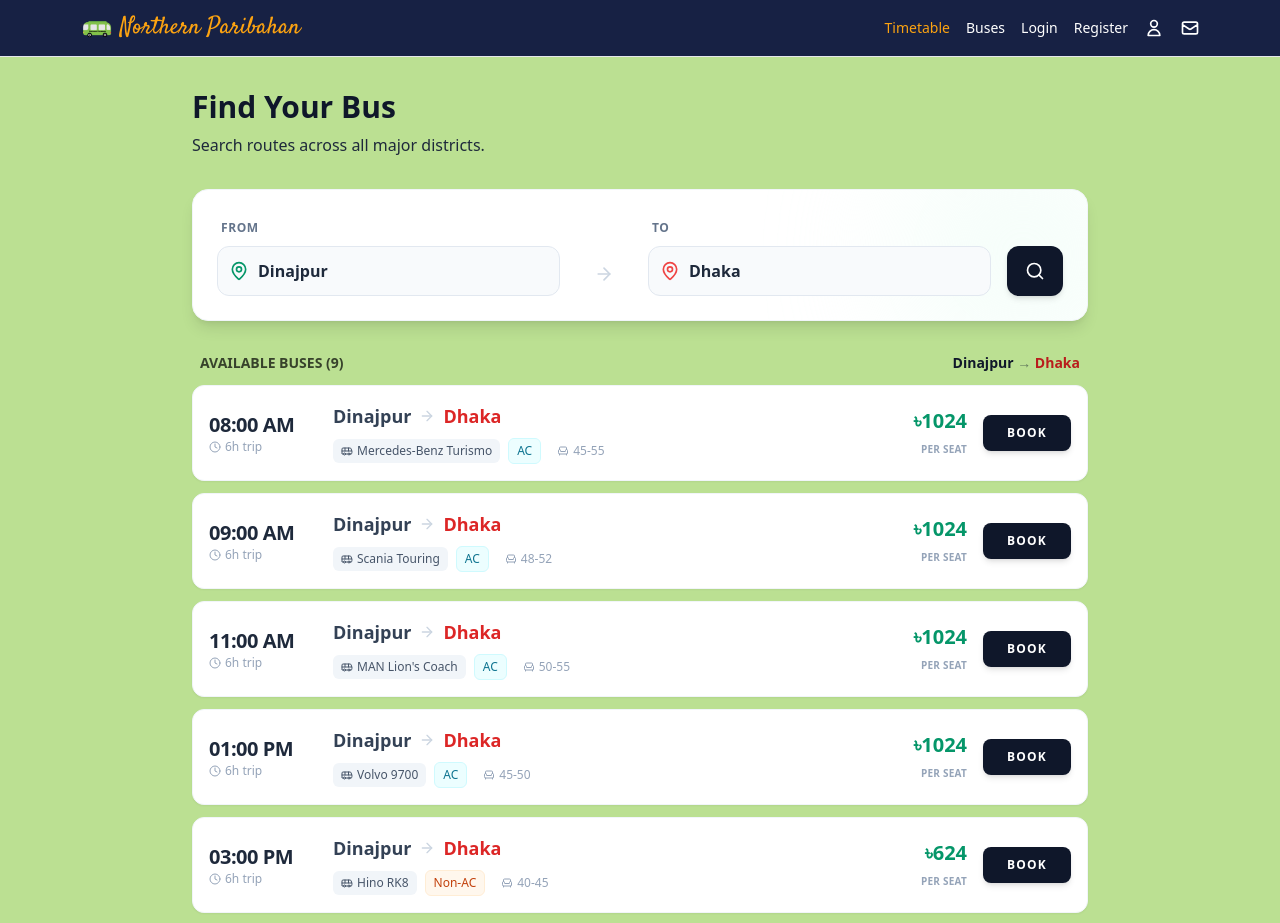
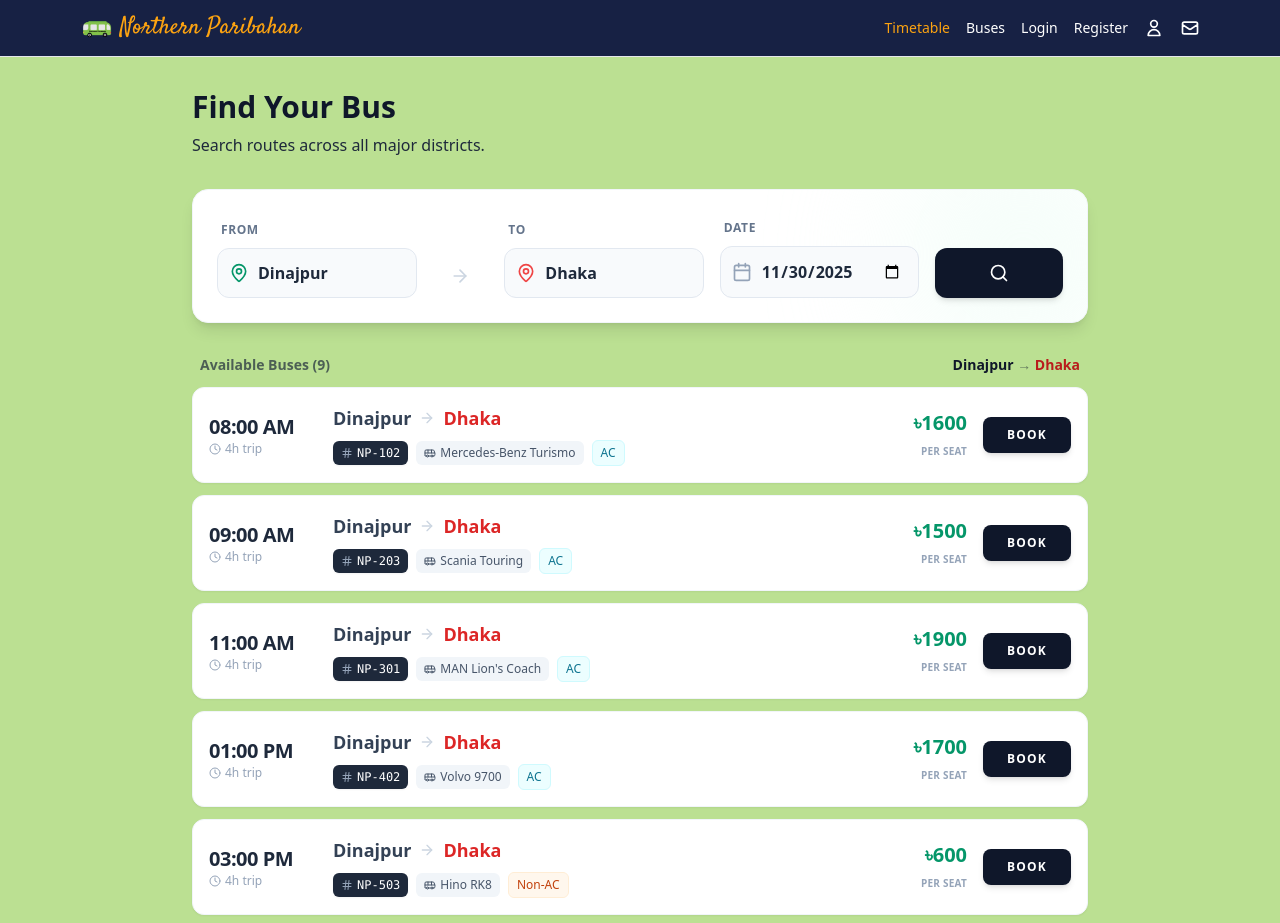
Before and after one commit to uzicodes/Northern-Paribahan, a Next.js app in the folder frontend/: page /timetable in a window 1280 px wide. Shown: the top 923 px of the page. Built offline with nearby package versions, Linux system fonts and the light colour scheme.

Commit message:
feat(schedule): implement deterministic fleet rotation and date-based scheduling
- Implemented a date-based rotation algorithm to assign specific bus units (e.g., NP-101) to trips.
- Enforced a 3-day rotation cycle for the 18-bus fleet to guarantee vehicle rest periods.

```diff
--- a/frontend/app/timetable/page.tsx
+++ b/frontend/app/timetable/page.tsx
@@ -1,9 +1,8 @@
 "use client";
 
-import React, { useState, useEffect, useCallback } from "react";
-import { useSearchParams } from "next/navigation";
+import React, { useState, useEffect } from "react";
 import { motion, AnimatePresence } from "framer-motion";
-import { Clock, ArrowRight, Bus, Armchair, MapPin, Search, AlertCircle } from "lucide-react";
+import { Clock, ArrowRight, Bus, Armchair, MapPin, Search, AlertCircle, Hash, Calendar } from "lucide-react";
 
 // --- Constants ---
 const CITIES = [
@@ -18,7 +17,6 @@ const CITIES = [
   "Cox's Bazar",
 ];
 
-// Routes that are "too close" or invalid
 const INVALID_ROUTES = [
   { from: "Khulna", to: "Barisal" },
   { from: "Barisal", to: "Khulna" },
@@ -26,18 +24,56 @@ const INVALID_ROUTES = [
   { from: "Cox's Bazar", to: "Chittagong" },
 ];
 
-const BUS_FLEET = [
-  { name: "Mercedes-Benz Turismo", type: "AC", capacity: "45-55", priceBase: 1200 },
-  { name: "Scania Touring", type: "AC", capacity: "48-52", priceBase: 1100 },
-  { name: "MAN Lion's Coach", type: "AC", capacity: "50-55", priceBase: 1500 },
-  { name: "Volvo 9700", type: "AC", capacity: "45-50", priceBase: 1300 },
-  { name: "Hino RK8", type: "Non-AC", capacity: "40-45", priceBase: 600 },
-  { name: "Ashok Leyland Viking", type: "Non-AC", capacity: "42-48", priceBase: 400 },
+// --- FLEET DATA (Grouped by Model for Rotation Logic) ---
+const FLEET_MODELS = [
+  {
+    name: "Mercedes-Benz Turismo",
+    type: "AC",
+    capacity: "45-55",
+    basePrice: 1200,
+    units: ["NP-101", "NP-102", "NP-103"]
+  },
+  {
+    name: "Scania Touring",
+    type: "AC",
+    capacity: "48-52",
+    basePrice: 1100,
+    units: ["NP-201", "NP-202", "NP-203"]
+  },
+  {
+    name: "MAN Lion's Coach",
+    type: "AC",
+    capacity: "50-55",
+    basePrice: 1500,
+    units: ["NP-301", "NP-302", "NP-303"]
+  },
+  {
+    name: "Volvo 9700",
+    type: "AC",
+    capacity: "45-50",
+    basePrice: 1300,
+    units: ["NP-401", "NP-402", "NP-403"]
+  },
+  {
+    name: "Hino RK8",
+    type: "Non-AC",
+    capacity: "40-45",
+    basePrice: 600,
+    units: ["NP-501", "NP-502", "NP-503"]
+  },
+  {
+    name: "Ashok Leyland Viking",
+    type: "Non-AC",
+    capacity: "42-48",
+    basePrice: 400,
+    units: ["NP-601", "NP-602", "NP-603"]
+  },
 ];
 
 // --- Types ---
 interface BusRoute {
   id: string;
+  busNumber: string;
   busName: string;
   type: "AC" | "Non-AC";
   capacity: string;
@@ -49,32 +85,77 @@ interface BusRoute {
 }
 
 export default function BusSchedulePage() {
-  const searchParams = useSearchParams();
   const [origin, setOrigin] = useState("Dinajpur");
   const [destination, setDestination] = useState("Dhaka");
+  // Default to today's date formatted as YYYY-MM-DD
+  const [date, setDate] = useState(new Date().toISOString().split('T')[0]);
   const [schedule, setSchedule] = useState<BusRoute[]>([]);
   const [error, setError] = useState<string | null>(null);
   const [loading, setLoading] = useState(false);
 
-  // --- Helper: Schedule Generator ---
-  const generateDailySchedule = (from: string, to: string): BusRoute[] => {
-    const basePrice = Math.floor(Math.random() * (1500 - 500) + 500);
-    const baseDuration = Math.floor(Math.random() * (12 - 4) + 4);
+  const handleSearch = () => {
+    setError(null);
+    setLoading(true);
+    setSchedule([]);
+
+    if (origin === destination) {
+      setError("Origin and Destination cannot be the same.");
+      setLoading(false);
+      return;
+    }
+
+    const isRestricted = INVALID_ROUTES.some(
+      (route) => route.from === origin && route.to === destination
+    );
+
+    if (isRestricted) {
+      setError(`Travel between ${origin} and ${destination} is currently unavailable (Too close/Restricted).`);
+      setLoading(false);
+      return;
+    }
+
+    // Simulate API delay
+    setTimeout(() => {
+      const generatedSchedule = generateDailySchedule(origin, destination, date);
+      setSchedule(generatedSchedule);
+      setLoading(false);
+    }, 500);
+  };
+
+  // --- CORE LOGIC: Rotation System ---
+  const generateDailySchedule = (from: string, to: string, selectedDate: string): BusRoute[] => {
+    // 1. Convert Date to a numeric "Day Index" (e.g., Day 100 of the year)
+    // This allows us to do math on the date.
+    const dateObj = new Date(selectedDate);
+    const dayIndex = Math.floor(dateObj.getTime() / (1000 * 60 * 60 * 24));
+
+    const baseDuration = Math.floor(Math.random() * (12 - 4) + 4); // Simulated duration
 
     const timeSlots = [
       "08:00 AM", "09:00 AM", "11:00 AM", "01:00 PM",
       "03:00 PM", "05:00 PM", "07:00 PM", "09:00 PM", "11:00 PM"
     ];
 
-    return timeSlots.map((time, index) => {
-      const bus = BUS_FLEET[index % BUS_FLEET.length];
-      const finalPrice = bus.type === 'AC' ? basePrice + 400 : basePrice;
+    return timeSlots.map((time, slotIndex) => {
+      // 2. Select Bus Model based on Time Slot (so 9am is always Scania, 11am always Mercedes, etc.)
+      const modelIndex = slotIndex % FLEET_MODELS.length;
+      const model = FLEET_MODELS[modelIndex];
+
+      // 3. THE ROTATION LOGIC:
+      // We pick the specific unit (1, 2, or 3) based on the (Day + Slot)
+      // If we are on Day 1: Index = (1 + 0) % 3 = Unit 1 (NP-101)
+      // If we are on Day 2: Index = (2 + 0) % 3 = Unit 2 (NP-102) -> NP-101 is resting!
+      const unitIndex = (dayIndex + slotIndex) % model.units.length;
+      const assignedBusNumber = model.units[unitIndex];
+
+      const finalPrice = model.type === 'AC' ? model.basePrice + 400 : model.basePrice;
 
       return {
-        id: `${from}-${to}-${index}`,
-        busName: bus.name,
-        type: bus.type as "AC" | "Non-AC",
-        capacity: bus.capacity,
+        id: `${from}-${to}-${selectedDate}-${slotIndex}`,
+        busNumber: assignedBusNumber,
+        busName: model.name,
+        type: model.type as "AC" | "Non-AC",
+        capacity: model.capacity,
         departureTime: time,
         duration: `${baseDuration}h`,
         origin: from,
@@ -84,73 +165,9 @@ export default function BusSchedulePage() {
     });
   };
 
-  // --- Logic: Perform Search ---
-  const performSearch = useCallback((searchOrigin: string, searchDestination: string) => {
-    setError(null);
-    setLoading(true);
-    setSchedule([]);
-
-    // 1. Validation
-    if (searchOrigin === searchDestination) {
-      setError("Origin and Destination cannot be the same.");
-      setLoading(false);
-      return;
-    }
-
-    const isRestricted = INVALID_ROUTES.some(
-      (route) => route.from === searchOrigin && route.to === searchDestination
-    );
-
-    if (isRestricted) {
-      setError(`Travel between ${searchOrigin} and ${searchDestination} is currently unavailable (Too close/Restricted).`);
-      setLoading(false);
-      return;
-    }
-
-    // 2. Simulate API/Calculation Delay
-    setTimeout(() => {
-      const generatedSchedule = generateDailySchedule(searchOrigin, searchDestination);
-      setSchedule(generatedSchedule);
-      setLoading(false);
-    }, 600);
-  }, []);
-
-  // --- Handler for Button Click ---
-  const handleSearch = () => {
-    performSearch(origin, destination);
-  };
-
-  // Run initial search on mount or when params change
   useEffect(() => {
-    const paramFrom = searchParams.get('from');
-    const paramTo = searchParams.get('to');
-
-    if (paramFrom && paramTo) {
-      // Validate if params are valid cities to avoid setting invalid state
-      const validFrom = CITIES.find(c => c.toLowerCase() === paramFrom.toLowerCase());
-      const validTo = CITIES.find(c => c.toLowerCase() === paramTo.toLowerCase());
-
-      if (validFrom && validTo) {
-        setOrigin(validFrom);
-        setDestination(validTo);
-        performSearch(validFrom, validTo);
-      } else {
-        // Fallback if params are invalid, just run default search
-        performSearch(origin, destination);
-      }
-    } else {
-      performSearch(origin, destination);
-    }
-  }, [searchParams, performSearch]); // Removed origin/destination from deps to avoid loops if we wanted, but here we only want to run when params change or on mount.
-  // Actually, if we include origin/destination in deps, it might trigger on user selection which we don't want until they click search.
-  // So we only depend on searchParams. But we need to handle the initial load.
-
-  // Correction: The above useEffect will run whenever searchParams changes.
-  // If the user navigates to the page without params, it runs with default state.
-  // If user navigates WITH params, it runs with params.
-  // We should be careful not to reset to default if user manually changes dropdowns?
-  // No, this useEffect is for URL synchronization. If user changes dropdown, state changes, but URL doesn't.
-  // So this effect won't re-run. That's correct.
+    handleSearch();
+  }, []); // Initial load
 
   return (
     <div className="min-h-screen bg-[#BBE092] py-8 px-4 sm:px-6 font-sans">
@@ -162,49 +179,62 @@ export default function BusSchedulePage() {
           <p className="text-slate-800 font-medium">Search routes across all major districts.</p>
         </div>
 
-        {/* Search Box Card */}
+        {/* Search Box */}
         <div className="bg-white rounded-2xl shadow-lg border border-slate-100 p-6 mb-8 relative overflow-hidden">
           <div className="absolute top-0 right-0 -mr-16 -mt-16 w-64 h-64 bg-emerald-50 rounded-full blur-3xl opacity-50 pointer-events-none"></div>
 
           <div className="grid grid-cols-1 md:grid-cols-12 gap-4 items-end relative z-10">
 
-            {/* Origin Dropdown */}
-            <div className="md:col-span-5 space-y-2">
+            {/* Origin */}
+            <div className="md:col-span-3 space-y-2">
               <label className="text-xs font-bold text-slate-500 uppercase tracking-wider ml-1">From</label>
               <div className="relative">
                 <MapPin className="absolute left-3 top-1/2 -translate-y-1/2 w-5 h-5 text-emerald-600" />
                 <select
                   value={origin}
                   onChange={(e) => setOrigin(e.target.value)}
-                  className="w-full pl-10 pr-4 py-3 bg-slate-50 border border-slate-200 rounded-xl text-slate-800 font-semibold focus:outline-none focus:ring-2 focus:ring-emerald-500 appearance-none transition-all hover:bg-slate-100"
+                  className="w-full pl-10 pr-4 py-3 bg-slate-50 border border-slate-200 rounded-xl text-slate-800 font-semibold focus:outline-none focus:ring-2 focus:ring-emerald-500 appearance-none hover:bg-slate-100"
                 >
                   {CITIES.map(city => <option key={city} value={city}>{city}</option>)}
                 </select>
               </div>
             </div>
 
-            {/* Swap Icon */}
             <div className="hidden md:flex md:col-span-1 justify-center pb-3">
               <ArrowRight className="w-5 h-5 text-slate-300" />
             </div>
 
-            {/* Destination Dropdown */}
-            <div className="md:col-span-5 space-y-2">
+            {/* Destination */}
+            <div className="md:col-span-3 space-y-2">
               <label className="text-xs font-bold text-slate-500 uppercase tracking-wider ml-1">To</label>
               <div className="relative">
                 <MapPin className="absolute left-3 top-1/2 -translate-y-1/2 w-5 h-5 text-red-500" />
                 <select
                    value={destination}
                    onChange={(e) => setDestination(e.target.value)}
-                   className="w-full pl-10 pr-4 py-3 bg-slate-50 border border-slate-200 rounded-xl text-slate-800 font-semibold focus:outline-none focus:ring-2 focus:ring-emerald-500 appearance-none transition-all hover:bg-slate-100"
+                   className="w-full pl-10 pr-4 py-3 bg-slate-50 border border-slate-200 rounded-xl text-slate-800 font-semibold focus:outline-none focus:ring-2 focus:ring-emerald-500 appearance-none hover:bg-slate-100"
                 >
                   {CITIES.map(city => <option key={city} value={city}>{city}</option>)}
                 </select>
               </div>
             </div>
 
+            {/* Date Picker (CRITICAL FOR ROTATION LOGIC) */}
+            <div className="md:col-span-3 space-y-2">
+                <label className="text-xs font-bold text-slate-500 uppercase tracking-wider ml-1">Date</label>
+                <div className="relative">
+                    <Calendar className="absolute left-3 top-1/2 -translate-y-1/2 w-5 h-5 text-slate-400" />
+                    <input
+                        type="date"
+                        value={date}
+                        onChange={(e) => setDate(e.target.value)}
+                        className="w-full pl-10 pr-4 py-3 bg-slate-50 border border-slate-200 rounded-xl text-slate-800 font-semibold focus:outline-none focus:ring-2 focus:ring-emerald-500 hover:bg-slate-100"
+                    />
+                </div>
+            </div>
+
             {/* Search Button */}
-            <div className="md:col-span-1">
+            <div className="md:col-span-2">
               <button
                 onClick={handleSearch}
                 className="w-full h-[50px] flex items-center justify-center bg-slate-900 hover:bg-emerald-600 text-white rounded-xl transition-all shadow-md active:scale-95"
@@ -215,7 +245,7 @@ export default function BusSchedulePage() {
           </div>
         </div>
 
-        {/* Error Message */}
+        {/* Error */}
         {error && (
           <motion.div
             initial={{ opacity: 0, y: -10 }}
@@ -227,7 +257,7 @@ export default function BusSchedulePage() {
           </motion.div>
         )}
 
-        {/* Loading State */}
+        {/* Loading */}
         {loading && (
              <div className="text-center py-12">
                 <div className="w-8 h-8 border-4 border-white border-t-transparent rounded-full animate-spin mx-auto mb-4"></div>
@@ -235,11 +265,11 @@ export default function BusSchedulePage() {
              </div>
         )}
 
-        {/* Results List */}
+        {/* List */}
         {!loading && !error && (
             <div className="space-y-3">
                 <div className="flex items-center justify-between px-2 mb-2">
-                    <span className="text-sm font-bold text-black-800 uppercase opacity-70">Available Buses ({schedule.length})</span>
+                    <span className="text-sm font-bold text-slate-800 opacity-70">Available Buses ({schedule.length})</span>
                     <span className="text-sm font-bold text-slate-900">
                         {origin} <span className="opacity-50">→</span> <span className="text-red-700">{destination}</span>
                     </span>
@@ -255,7 +285,6 @@ export default function BusSchedulePage() {
                     transition={{ duration: 0.2, delay: index * 0.05 }}
                     className="group bg-white rounded-xl p-4 shadow-sm border border-slate-100 hover:shadow-lg hover:border-emerald-200 transition-all duration-300 relative overflow-hidden"
                 >
-                    {/* Hover Accent Line */}
                     <div className="absolute left-0 top-0 bottom-0 w-1 bg-emerald-500 opacity-0 group-hover:opacity-100 transition-opacity" />
 
                     <div className="flex flex-col sm:flex-row sm:items-center gap-4 sm:gap-6">
@@ -274,24 +303,23 @@ export default function BusSchedulePage() {
                     {/* Bus Info */}
                     <div className="flex-1">
                         <div className="flex items-center gap-2 mb-2">
-                            {/* ORIGIN is Standard/Dark */}
                             <span className="text-lg font-bold text-slate-700">{route.origin}</span>
-
                             <ArrowRight className="w-4 h-4 text-slate-300" />
-
-                            {/* DESTINATION is now RED as requested */}
                             <span className="text-lg font-bold text-red-600">{route.destination}</span>
                         </div>
 
                         <div className="flex flex-wrap items-center gap-2 text-xs">
+                        {/* BUS NUMBER BADGE (Changes based on Date) */}
+                        <span className="inline-flex items-center gap-1 px-2 py-1 rounded-md bg-slate-800 text-white font-mono font-medium shadow-sm">
+                            <Hash className="w-3 h-3 text-slate-400" /> {route.busNumber}
+                        </span>
+
                         <span className="inline-flex items-center gap-1 px-2 py-1 rounded-md bg-slate-100 text-slate-600 font-medium">
                             <Bus className="w-3 h-3" /> {route.busName}
                         </span>
+
                         <span className={`inline-flex items-center px-2 py-1 rounded-md border ${route.type === 'AC' ? 'bg-cyan-50 border-cyan-100 text-cyan-700' : 'bg-orange-50 border-orange-100 text-orange-700'}`}>
                             {route.type}
-                        </span>
-                        <span className="text-slate-400 flex items-center gap-1 px-2">
-                            <Armchair className="w-3 h-3" /> {route.capacity}
                         </span>
                         </div>
                     </div>
```
